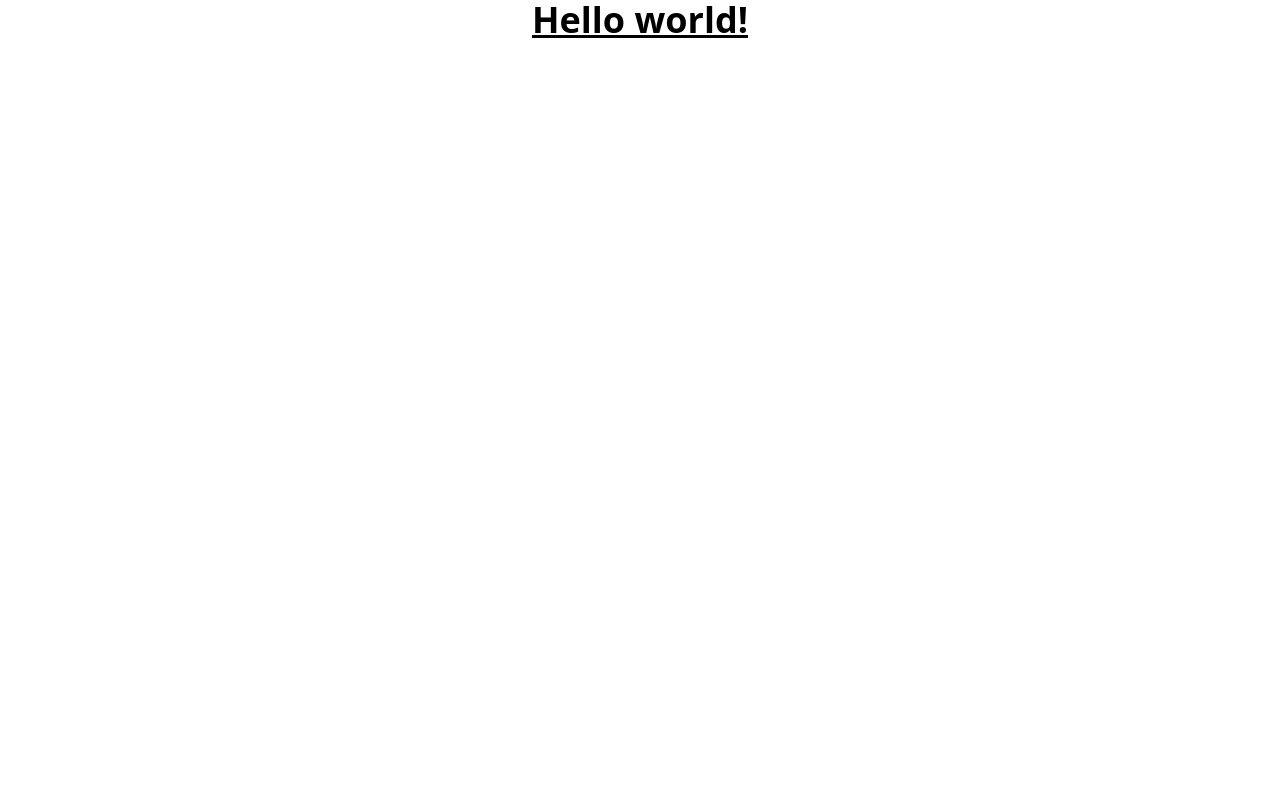
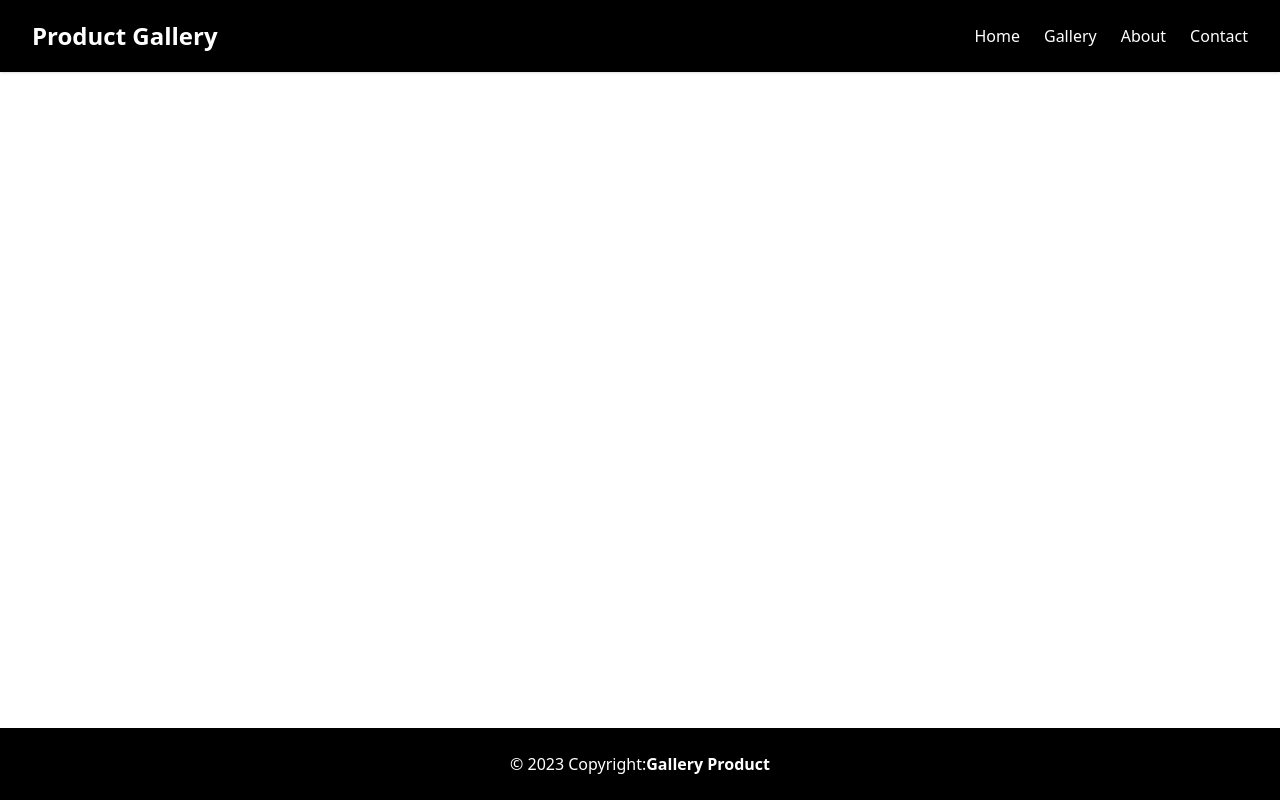
Before and after one commit to Frontend-OneSide-BRI/Mini_Project_2_FE_Inri-Veronika, a React (Create React App) app: page / in a window 1280 px wide. Built offline with nearby package versions, Linux system fonts and the light colour scheme.

Commit message:
add navbar & footer

```diff
--- /dev/null
+++ b/src/components/Footer.jsx
@@ -0,0 +1,19 @@
+import React from "react";
+
+function Footer() {
+  return (
+    <footer>
+      <div className="bg-black p-6 text-center">
+        <span className="text-white">© 2023 Copyright:</span>
+        <a
+          class="font-semibold text-white "
+          href="https://tailwind-elements.com/"
+        >
+          Gallery Product
+        </a>
+      </div>
+    </footer>
+  );
+}
+
+export default Footer;
--- /dev/null
+++ b/src/components/Layout.jsx
@@ -0,0 +1,15 @@
+import React from "react";
+import Navbar from "./Navbar";
+import Footer from "./Footer";
+
+function Layout({ children }) {
+  return (
+    <div className="w-full h-screen flex flex-col overflow-auto bg-white">
+      <Navbar />
+      <div className="w-full h-screen overflow-auto">{children}</div>
+      <Footer />
+    </div>
+  );
+}
+
+export default Layout;
--- /dev/null
+++ b/src/components/Navbar.jsx
@@ -0,0 +1,78 @@
+import React, { useState } from "react";
+
+function Navbar() {
+  const [navbar, setNavbar] = useState(false);
+  return (
+    <nav className="w-full bg-black shadow sticky top-0">
+      <div className="justify-between px-4 mx-auto lg:max-w-7xl md:items-center md:flex md:px-8">
+        <div>
+          <div className="flex items-center justify-between py-3 md:py-5 md:block">
+            <a href="#">
+              <h2 className="text-2xl font-bold text-white">Product Gallery</h2>
+            </a>
+            <div className="md:hidden">
+              <button
+                className="p-2 text-white rounded-md outline-none focus:border-gray-400 focus:border"
+                onClick={() => setNavbar(!navbar)}
+              >
+                {navbar ? (
+                  <svg
+                    xmlns="http://www.w3.org/2000/svg"
+                    className="w-6 h-6"
+                    viewBox="0 0 20 20"
+                    fill="currentColor"
+                  >
+                    <path
+                      fillRule="evenodd"
+                      d="M4.293 4.293a1 1 0 011.414 0L10 8.586l4.293-4.293a1 1 0 111.414 1.414L11.414 10l4.293 4.293a1 1 0 01-1.414 1.414L10 11.414l-4.293 4.293a1 1 0 01-1.414-1.414L8.586 10 4.293 5.707a1 1 0 010-1.414z"
+                      clipRule="evenodd"
+                    />
+                  </svg>
+                ) : (
+                  <svg
+                    xmlns="http://www.w3.org/2000/svg"
+                    className="w-6 h-6"
+                    fill="none"
+                    viewBox="0 0 24 24"
+                    stroke="currentColor"
+                    strokeWidth={2}
+                  >
+                    <path
+                      strokeLinecap="round"
+                      strokeLinejoin="round"
+                      d="M4 6h16M4 12h16M4 18h16"
+                    />
+                  </svg>
+                )}
+              </button>
+            </div>
+          </div>
+        </div>
+        <div>
+          <div
+            className={`flex-1 justify-self-center pb-3 mt-8 md:block md:pb-0 md:mt-0 ${
+              navbar ? "block" : "hidden"
+            }`}
+          >
+            <ul className="items-center justify-center space-y-8 md:flex md:space-x-6 md:space-y-0">
+              <li className="text-white hover:text-rose-600">
+                <a href="#">Home</a>
+              </li>
+              <li className="text-white hover:text-rose-600">
+                <a href="#">Gallery</a>
+              </li>
+              <li className="text-white hover:text-rose-600">
+                <a href="#">About </a>
+              </li>
+              <li className="text-white hover:text-rose-600">
+                <a href="#">Contact </a>
+              </li>
+            </ul>
+          </div>
+        </div>
+      </div>
+    </nav>
+  );
+}
+
+export default Navbar;
--- a/src/pages/App.js
+++ b/src/pages/App.js
@@ -1,7 +1,8 @@
+import Layout from "../components/Layout";
+import Footer from "../components/Footer";
+
 function App() {
-  return (
-    <p className="text-4xl font-bold text-center underline">Hello world!</p>
-  );
+  return <Layout></Layout>;
 }
 
 export default App;
```
